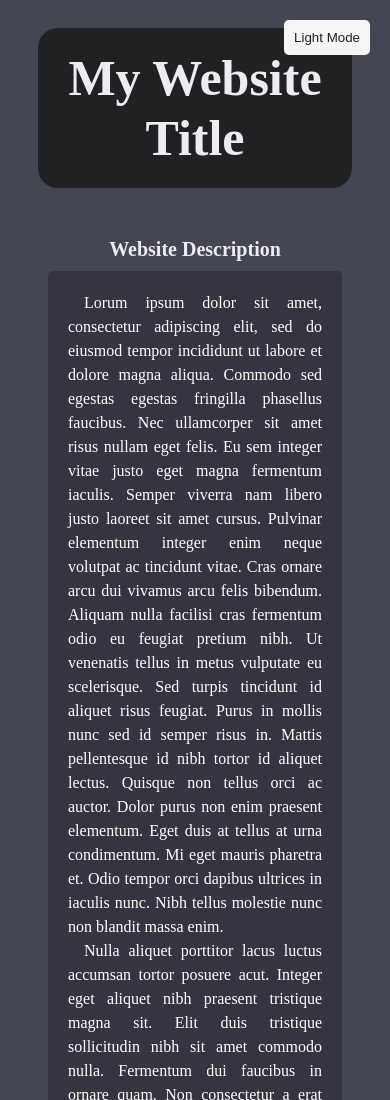
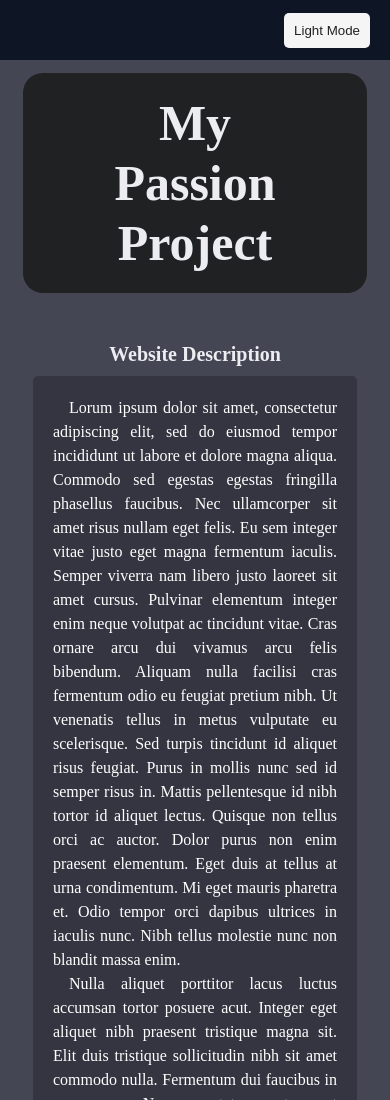
Before and after one commit to AinsOoalDown/Passion-Project, a plain HTML site: page index.html in a window 390 px wide. Shown: the top 1100 px of the page. Drawn offline with Linux system fonts and the light colour scheme.

Commit message:
Navbar
made i navbar i guess

```diff
--- a/index.html
+++ b/index.html
@@ -9,11 +9,13 @@
 </head>
 
 <body>
-	<button class="color-toggle" onclick="toggleColors()">Light Mode</button>
+	<div class="navbar">
+		<button class="color-toggle" onclick="toggleColors()">Light Mode</button>
+	</div>
 	<div class="container">
 		<div class="header">
 
-			<h1 class="title">My Website Title</h1>
+			<h1 class="title"> My Passion Project</h1>
 		</div>
 		<div class="description">
 			<h2>Website Description</h2>
--- a/style.css
+++ b/style.css
@@ -3,7 +3,8 @@
 	--HeaderBG: #202123;
 	--BodyBG: #343541;
 	--TitleText: #ececf1;
-	--Text: #fff
+	--Text: #fff;
+	--Mebe: #0E1525;
 }
 
 .light-mode {
@@ -25,13 +26,28 @@ body {
 }
 
 
+.navbar {
+	box-sizing: border-box;
+	flex-basis: auto;
+	background-color: var(--Mebe);
+	height: 60px;
+	width: 100%;
+	top: 0px;
+	left: 0px;
+	display: flex;
+	align-items: center;
+	justify-content: space-between;
+	padding: 8px 12px;
+	position: absolute;
+}
+
 .container {
 	display: flex;
 	flex-direction: column;
 	align-items: center;
 	text-align: center;
 	margin: 0 auto;
-	padding: 20px;
+	padding: 60px;
 	box-sizing: border-box;
 }
 
@@ -43,15 +59,31 @@ body {
 	margin: 0 10px;
 }
 
-@media (max-width: 768px) {
+@media (max-width: 1010px) {
+	.header {
+		padding: 20px 200px;
+	}
+}
+
+@media (max-width: 910px) {
+	.header {
+		padding: 20px 150px;
+	}
+}
+
+@media (max-width: 810px) {
+	.header {
+		padding: 20px 100px;
+	}
+}
+
+@media (max-width: 540px) {
 	.header {
 		padding: 20px 50px;
 	}
-}
 
-@media (max-width: 480px) {
-	.header {
-		padding: 20px 20px;
+	.container {
+		padding: 65px 5px
 	}
 }
 
@@ -65,6 +97,12 @@ body {
 .description {
 	margin: 50px 20px;
 	max-width: 800px;
+}
+
+@media (max-width: 1000px) {
+	.description {
+		max-width: 600px;
+	}
 }
 
 .description h2 {
@@ -95,7 +133,6 @@ body {
 
 .color-toggle {
 	position: absolute;
-	top: 20px;
 	right: 20px;
 	background-color: #f5f5f5;
 	border: none;
```
